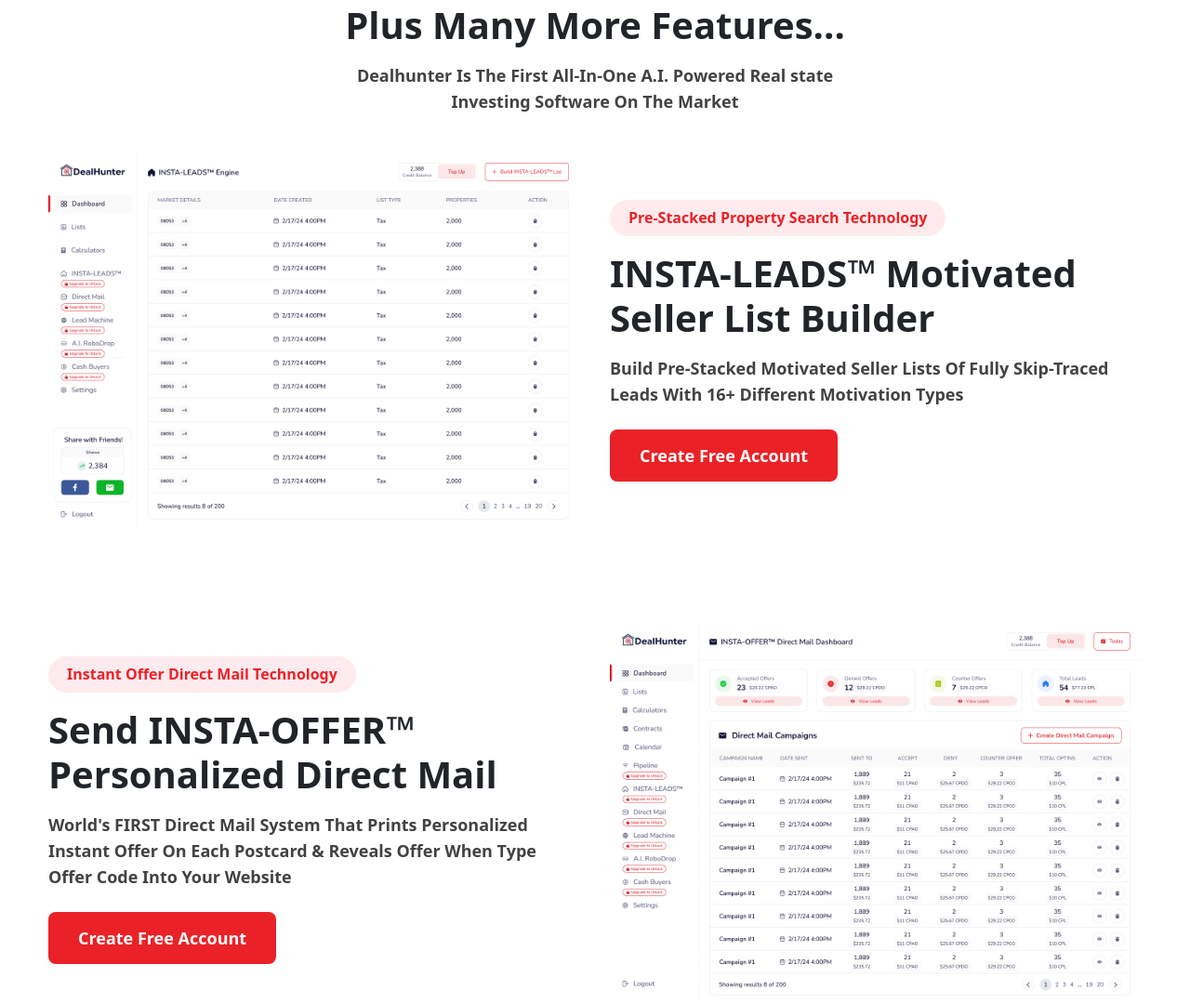
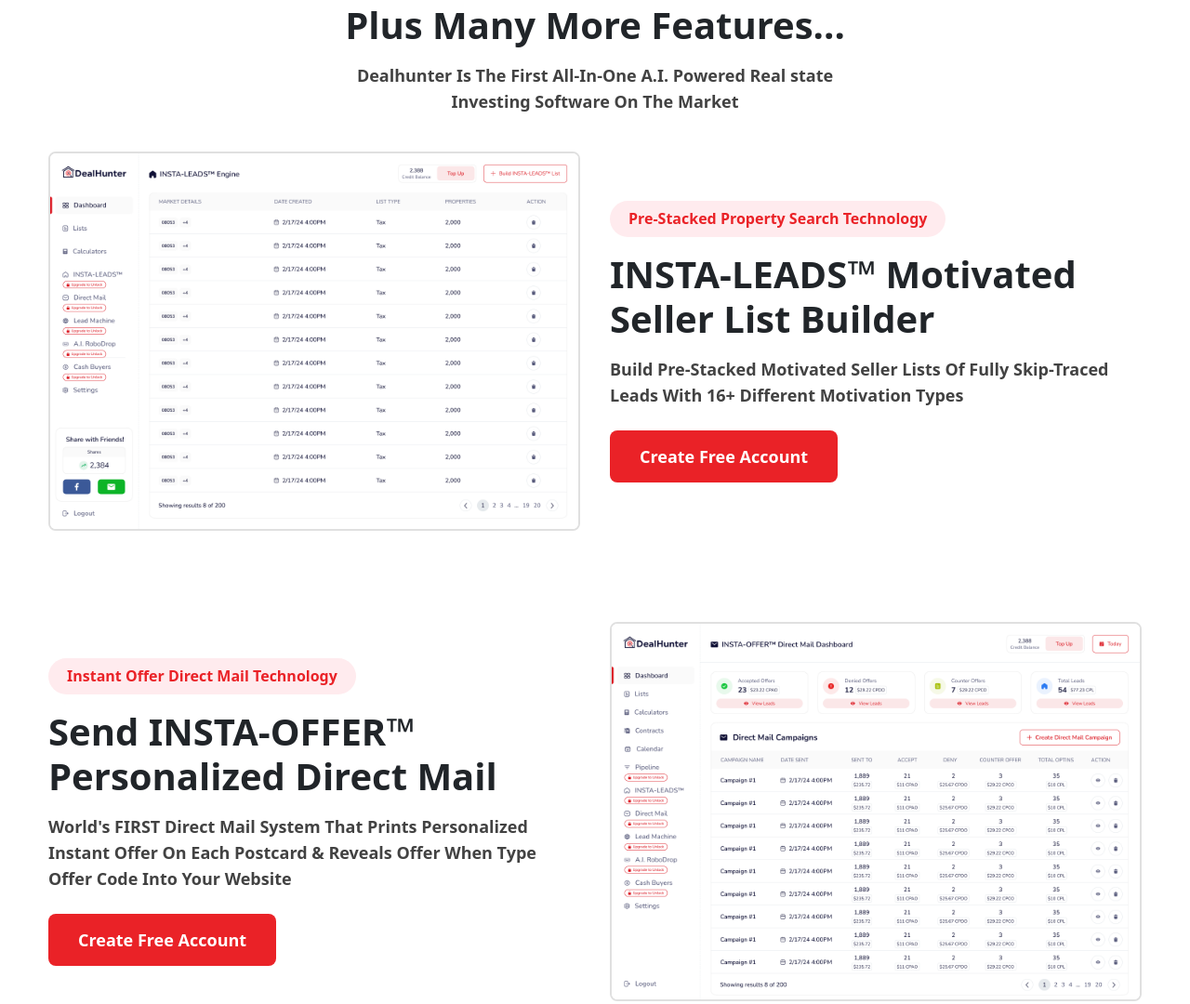
Before and after one commit to TajulDev/deal-hunter-home, a plain HTML site: page index.html in a window 1280 px wide. Shown: the part 1815-2895 px from the top of the page at 93% size. Drawn offline with nearby package versions, Linux system fonts and the light colour scheme.

Commit message:
update feature img border

```diff
--- a/Mine.css
+++ b/Mine.css
@@ -124,6 +124,9 @@
 .feature__box img {
     width: 100%;
     max-width: 588px;
+    border: 2px solid #E0E0E0;
+    border-radius: 7.78231px;
+
 }
 
 .feature__box .feature__content p {
```
